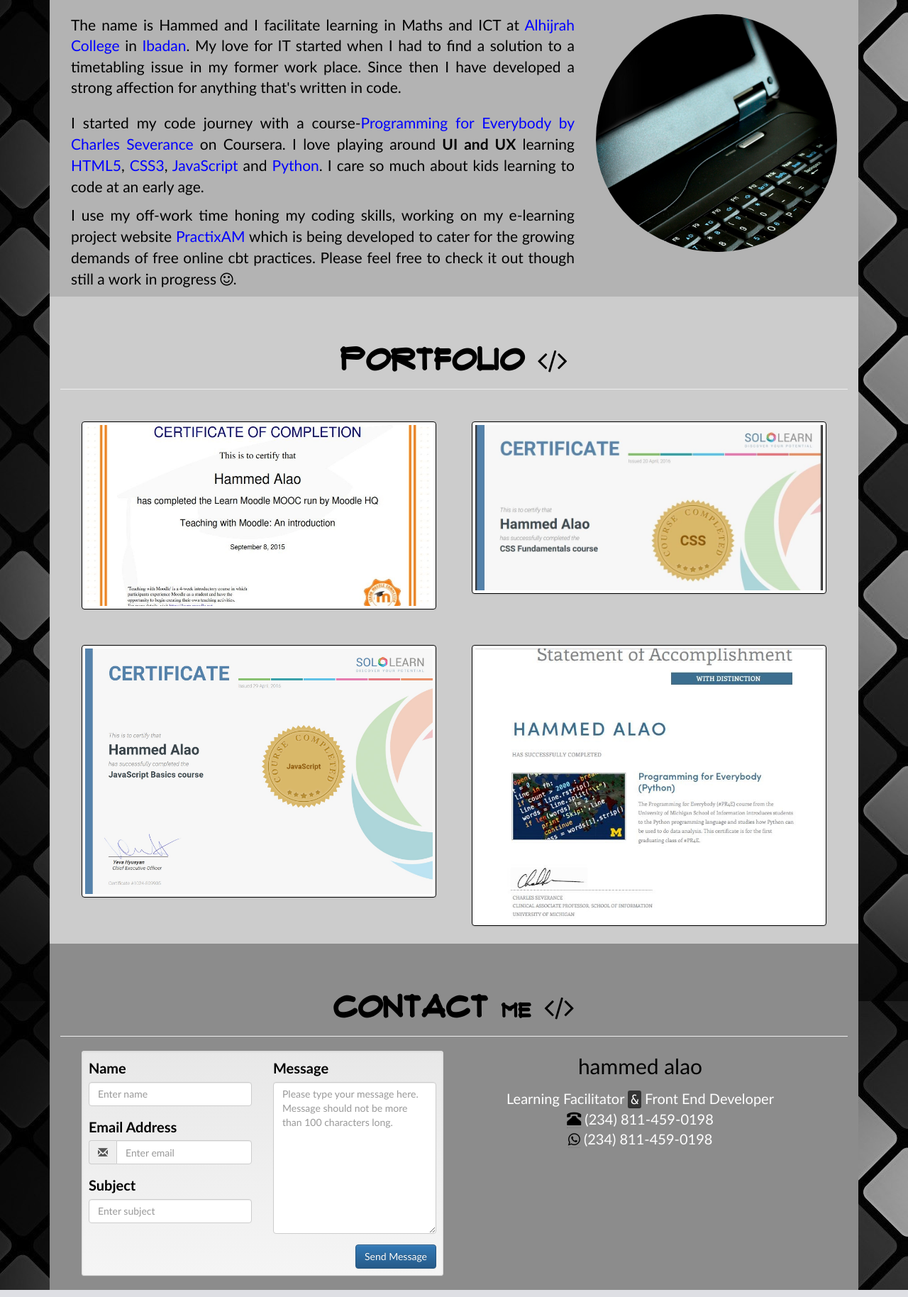
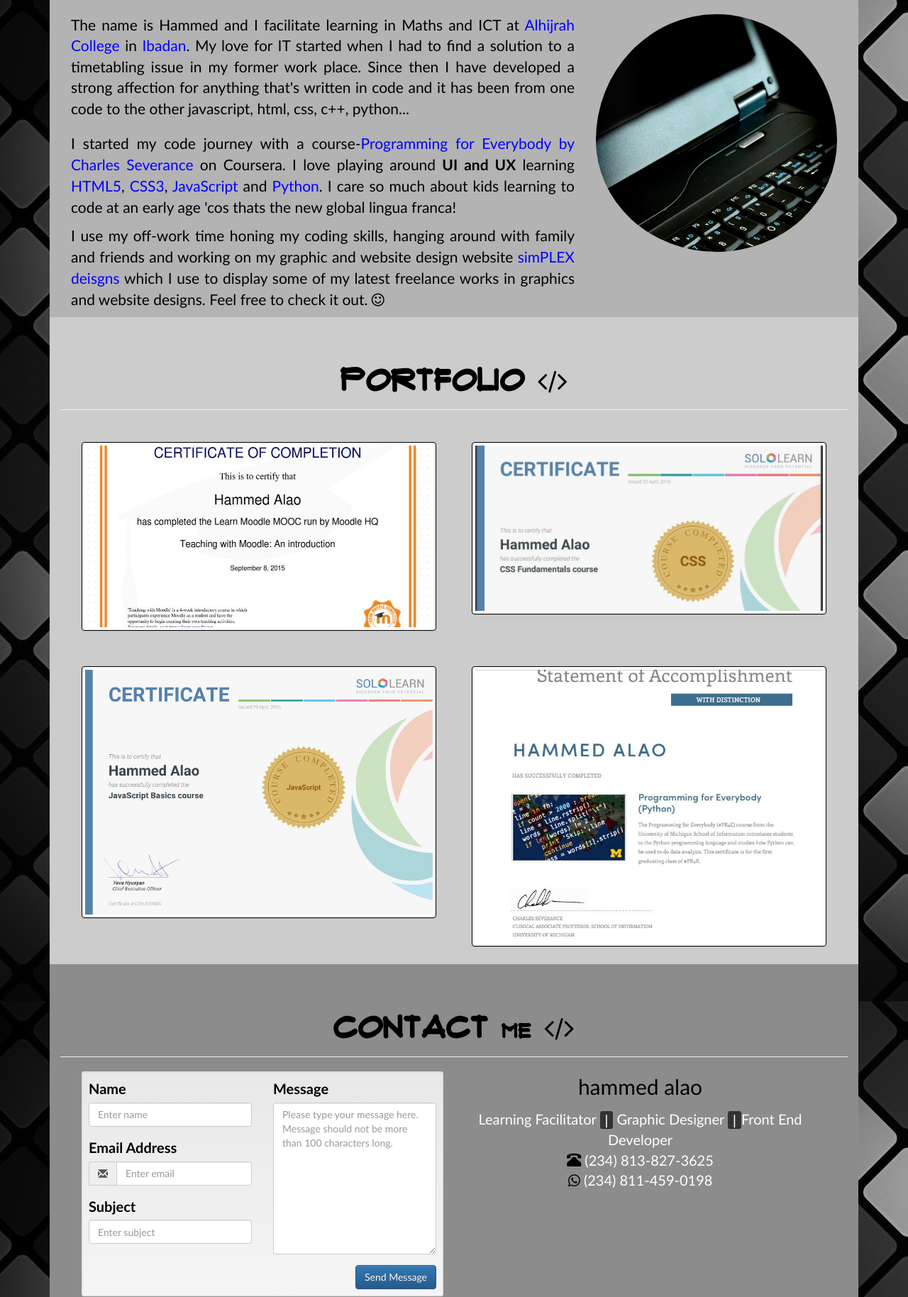
Before and after one commit to hammedalao/hammedalao.github.io, a plain HTML site: page index.html in a window 1280 px wide. Shown: the part 189-2017 px from the top of the page at 71% size. Drawn offline with Linux system fonts and the light colour scheme.

Commit message:
Update index.html

```diff
--- a/index.html
+++ b/index.html
@@ -56,7 +56,7 @@
                 <p class="lead about" >The name is Hammed and I facilitate learning in Maths and
                      ICT at <a href = "http://www.alhijrahcollege.com" target = "_blank">Alhijrah College</a> in <a href = "https://en.wikipedia.org/wiki/Ibadan" target = "_blank">Ibadan</a>. My love for IT started
                      when I had to find a solution to a timetabling issue in my former work place.
-                     Since then I have developed a strong affection for anything that's written in code.
+                     Since then I have developed a strong affection for anything that's written in code and it has been from one code to the other javascript, html, css, c++, python...
                 </p>
                 <p class = "about">  I started my code journey with a course-<a href = "https://www.coursera.org/learn/python" target = "_blank">Programming for Everybody by
                      Charles Severance</a> on Coursera. I love playing around <strong>UI and UX</strong>
@@ -64,8 +64,8 @@
                      <a href = "http://www.w3schools.com/css" target = "_blank">CSS3</a>,
                      <a href = "http://www.w3schools.com/js" target = "_blank">JavaScript</a> and
                      <a href = "https://docs.python.org" target = "_blank">Python</a>. I care so much about kids learning to
-                     code at an early age.
-                <p>I use my off-work time honing my coding skills, working on my e-learning project website  <a href = "https://onlinecbt.gnomio.com/" target = "_blank">PractixAM</a> which is being developed to cater for the growing demands of free online cbt practices. Please feel free to check it out though still a work in progress <i class="fa fa-smile-o" aria-hidden="true">.</i></p>
+                     code at an early age 'cos thats the new global lingua franca!
+                <p>I use my off-work time honing my coding skills, hanging around with family and friends and working on my graphic and website design website  <a href = "http://simplexdesigns.com.ng/" target = "_blank">simPLEX deisgns</a> which I use to display some of my latest freelance works in graphics and website designs. Feel free to check it out. <i class="fa fa-smile-o" aria-hidden="true"></i></p>
                 </p>
             </div>
 
@@ -145,10 +145,10 @@
 
                 <p>hammed alao</p>
                 <address>
-                    Learning Facilitator <kbd>&</kbd> Front End Developer<br>
+                    Learning Facilitator <kbd>|</kbd> Graphic Designer <kbd>|</kbd>Front End Developer<br>
                     <abbr title="Phone">
                         <span class="glyphicon glyphicon-phone-alt" style="color:#000" aria-hidden="true"></span></abbr>
-                            (234) 811-459-0198<br>
+                            (234) 813-827-3625<br>
                     <abbr title="Whatsapp">    <span class="fa fa-whatsapp" style="color:#000" aria-hidden="true"></span></abbr>
                             (234) 811-459-0198
                 </address>
@@ -182,7 +182,7 @@
     </div>
  </div>
 
-    <footer class = "container-fluid"><p style = "color:#ffffff; font-size:1.2em;">e-alao <span class="fa fa-copyright"></span> 2016. All Right Reserved</p></footer>
+    <footer class = "container-fluid"><p style = "color:#ffffff; font-size:1.2em;">simPLEX designs <span class="fa fa-copyright"></span> 2018. All Right Reserved</p></footer>
 
 
 
```
